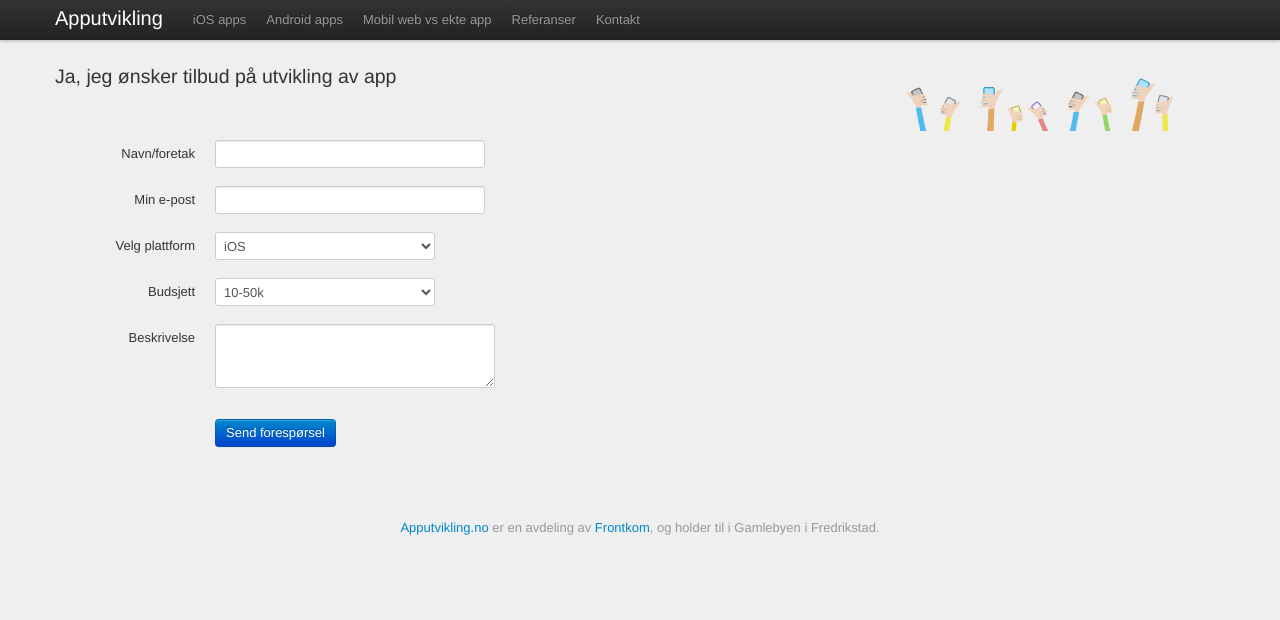
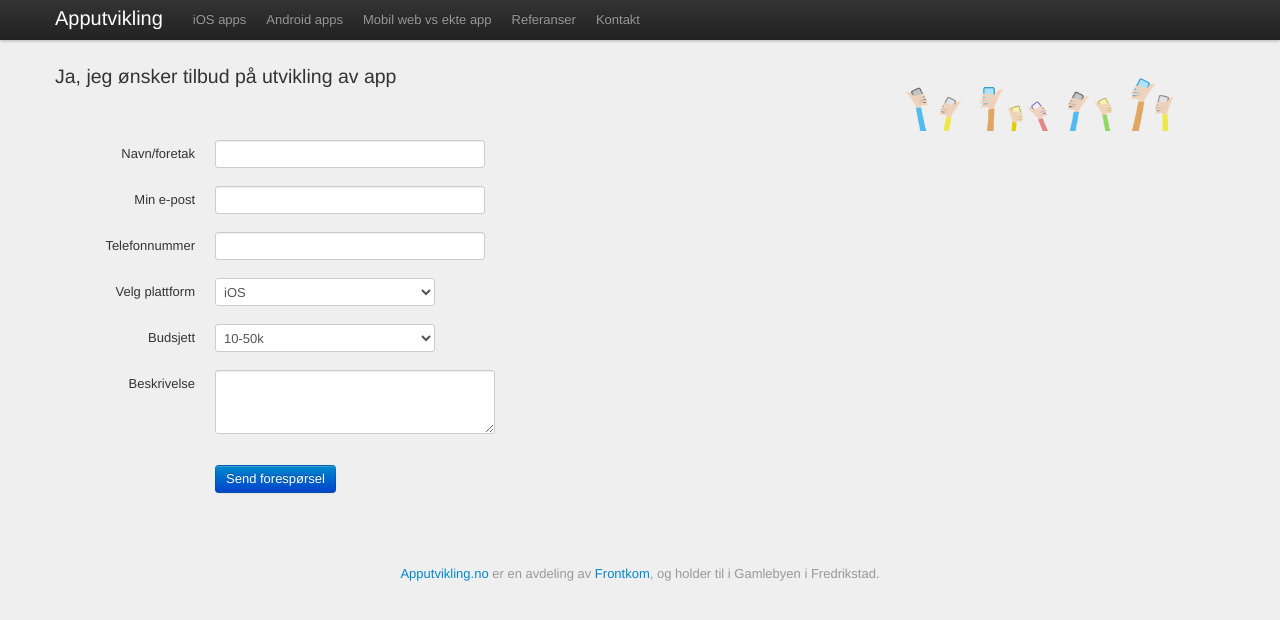
Before and after one commit to front/apputvikling, a Jekyll site: the page built from kontakt/index.html, in a window 1280 px wide. Shown: the top 620 px of the page. Built offline with Jekyll 4.4.1, drawn with Linux system fonts in a browser that asks for light colours; nearby versions of some CDN libraries; comment, search, counter and statistics services are not loaded.

Commit message:
Phone field for contact form added.

```diff
--- a/index.html
+++ b/index.html
@@ -105,6 +105,12 @@ description: Utvikling av apps. Kontakt oss i dag!
                     </div>
                   </div>
                   <div class="control-group">
+                    <label class="control-label" for="phone">Telefonnummer</label>
+                    <div class="controls">
+                      <input type="text" class="span3" id="phone" name="phone">
+                    </div>
+                  </div>
+                  <div class="control-group">
                     <label class="control-label" for="subject">Velg plattform</label>
                     <div class="controls">
                       <select id="subject" name="subject">
--- a/kontakt/index.html
+++ b/kontakt/index.html
@@ -17,6 +17,12 @@ title: Kontakt oss
             <label class="control-label" for="email">Min e-post</label>
             <div class="controls">
               <input type="text" class="span3" id="email" name="email">
+            </div>
+          </div>
+          <div class="control-group">
+            <label class="control-label" for="phone">Telefonnummer</label>
+            <div class="controls">
+              <input type="text" class="span3" id="phone" name="phone">
             </div>
           </div>
           <div class="control-group">
```
Also changed, not shown: 3 other files.
